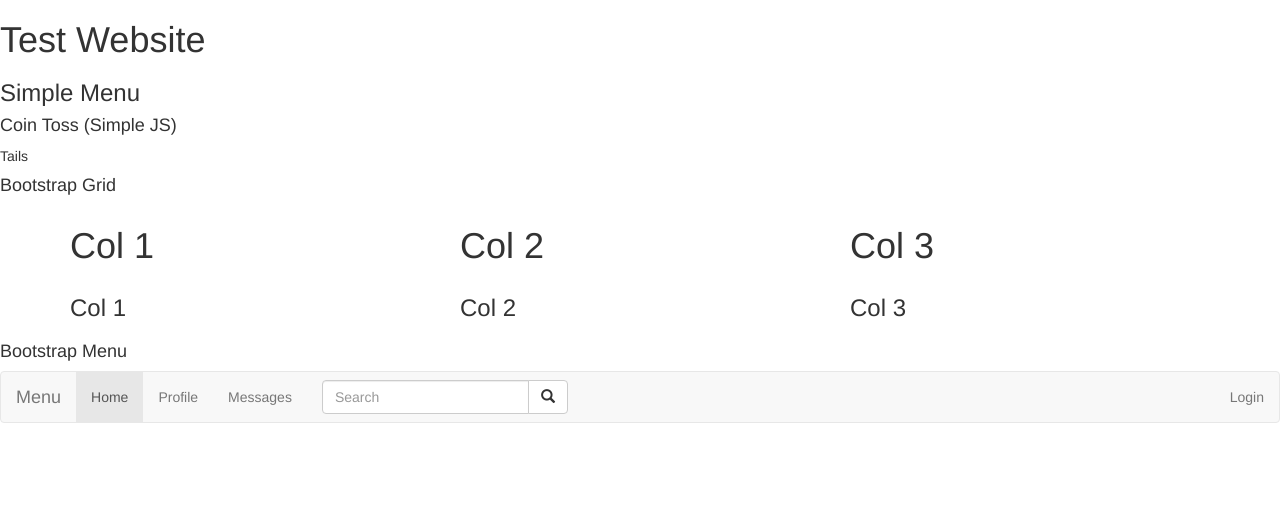
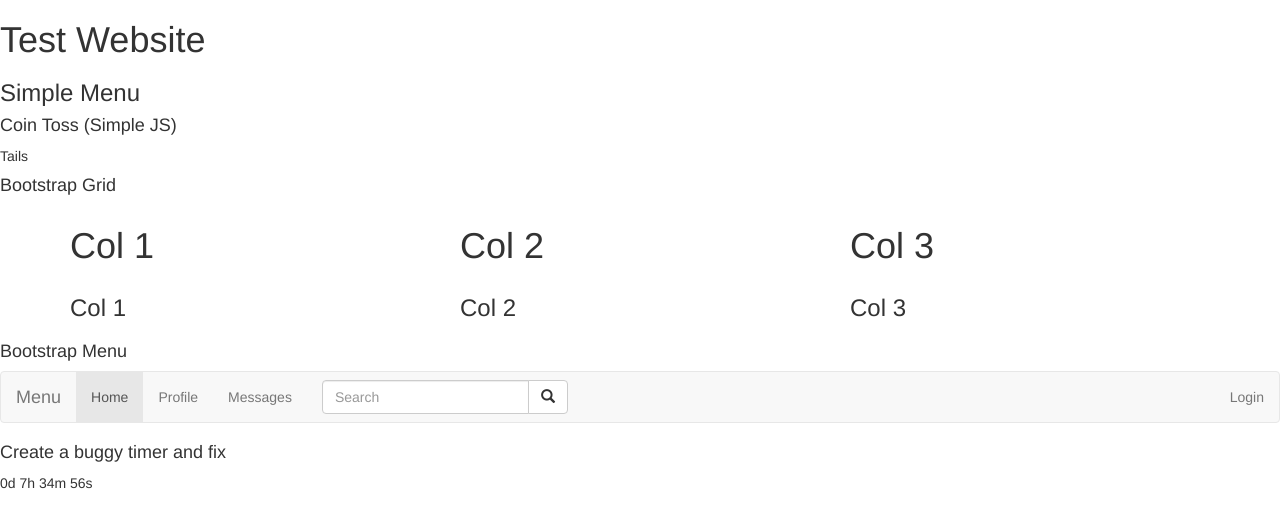
Before and after one commit to robcronin/robcronin.github.io, a website: page index.html in a window 1280 px wide. Drawn offline with nearby package versions, Linux system fonts and the light colour scheme.

Commit message:
Fixed bootstrap and added timer

```diff
--- a/index.html
+++ b/index.html
@@ -97,6 +97,10 @@
 
 
 
+    <h4>Create a buggy timer and fix</h4>
+    <p id="timer"></p>
+
+
     <script>
         //import random from Math;
         const rando = Math.random();
@@ -108,8 +112,11 @@
         }
     </script>
 
-    <script src="bower_components/jquery/dist/jquery.min.js"></script>
+    <script src="./bower_components/jquery/dist/jquery.min.js"></script>
     <script src="./jqueryScript.js"></script>
-    <script src="./node_modules/bootstrap/dist/js/bootstrap.min.js" </body>
+    <script src="./node_modules/bootstrap/dist/js/bootstrap.min.js"></script>
+    <script src="./timer.js"></script>
 
-</html >
+</body>
+
+</html>
--- /dev/null
+++ b/timer.js
@@ -0,0 +1,18 @@
+// countdown to
+var countTo = new Date("Dec 12, 2017 18:30:00").getTime();
+var x = 0;
+
+// update timer every second
+setInterval(function() {
+
+  var timeNow = new Date().getTime();
+  var diff = countTo - timeNow;
+
+  // Time calculations for days, hours, minutes and seconds
+  var days = Math.floor(diff / (1000 * 60 * 60 * 24));
+  var hours = Math.floor((diff % (1000 * 60 * 60 * 24)) / (1000 * 60 * 60));
+  var minutes = Math.floor((diff % (1000 * 60 * 60)) / (1000 * 60));
+  var seconds = Math.floor((diff % (1000 * 60)) / 1000);
+
+  document.getElementById("timer").innerHTML = days + "d " + hours + "h " + minutes + "m " + seconds + "s";
+}, 1000);
```
